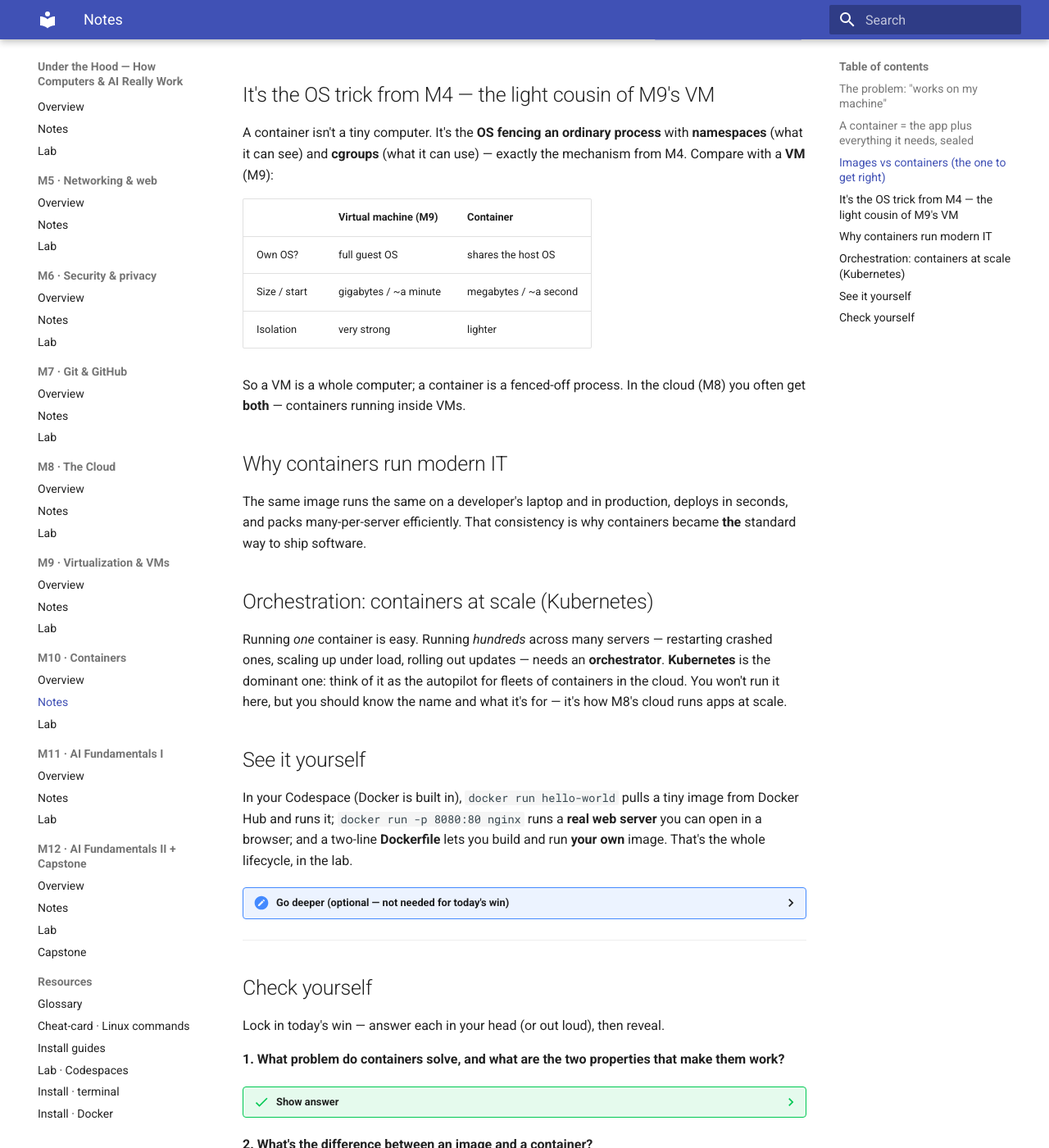
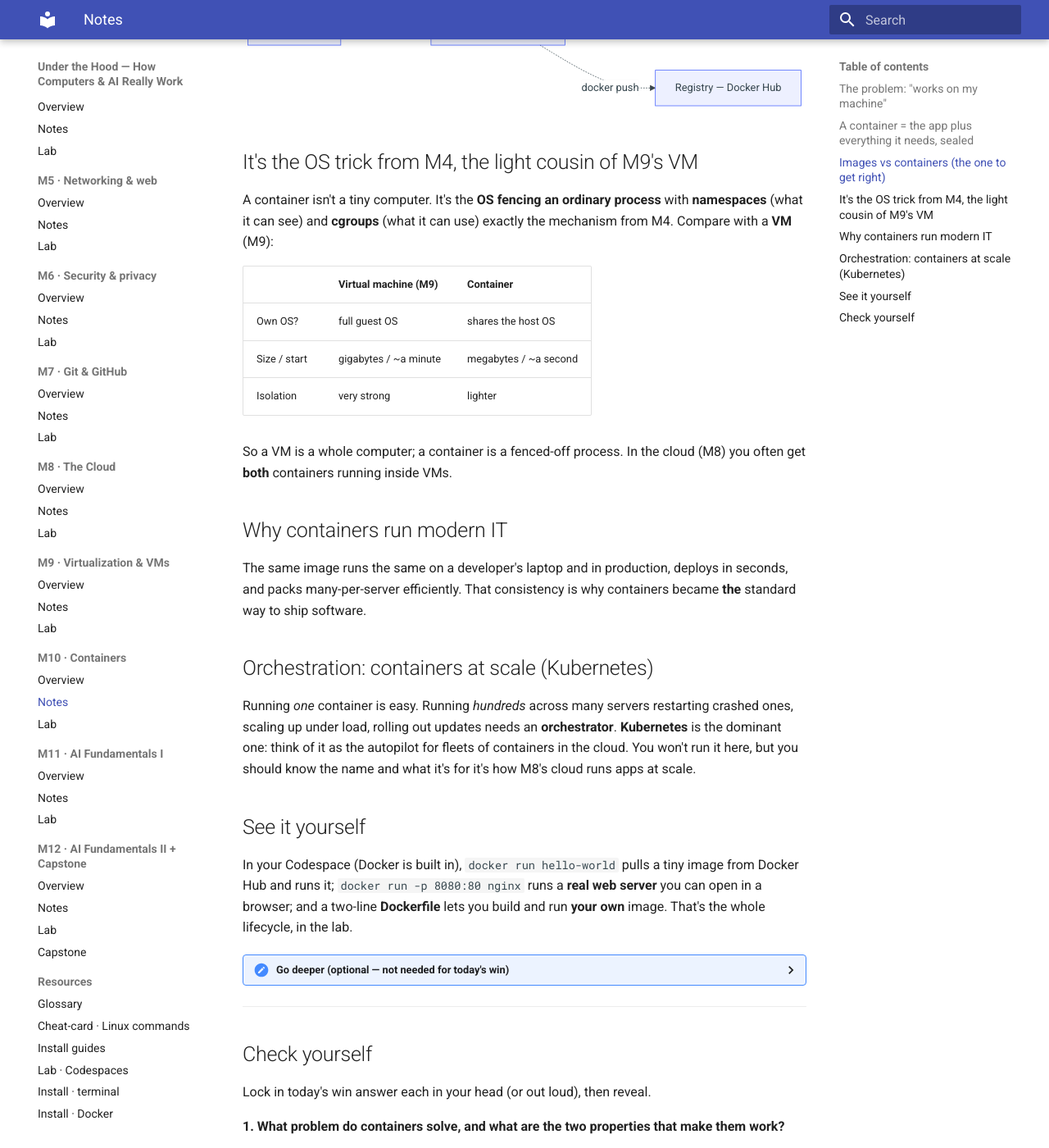
Before and after one commit to ThinkTechConsultingLLC/under-the-hood-course, an MkDocs documentation site: the page built from docs/m10-containers/notes.md, in a window 1280 px wide and 1400 px high, scrolled down 1164 px. Shown: the whole window at 82% size. Built offline with MkDocs 1.6.1 and Material for MkDocs 9.7.7, drawn with Linux system fonts in a browser that asks for light colours; some of the changed text lies outside the part shown.

Commit message:
Refine notes on M10: containers for clarity
Corrected formatting and improved clarity in the notes on containers. Adjusted phrases for consistency and readability.

````diff
--- a/docs/m10-containers/notes.md
+++ b/docs/m10-containers/notes.md
@@ -26,8 +29,8 @@
   IMG -.docker push.-> REG["Registry — Docker Hub"]
 ```
 
-## It's the OS trick from M4 — the light cousin of M9's VM
-A container isn't a tiny computer. It's the **OS fencing an ordinary process** with **namespaces** (what it can see) and **cgroups** (what it can use) — exactly the mechanism from M4. Compare with a **VM** (M9):
+## It's the OS trick from M4, the light cousin of M9's VM
+A container isn't a tiny computer. It's the **OS fencing an ordinary process** with **namespaces** (what it can see) and **cgroups** (what it can use) exactly the mechanism from M4. Compare with a **VM** (M9):
 
 | | Virtual machine (M9) | Container |
 |---|---|---|
@@ -35,13 +38,13 @@
 | Size / start | gigabytes / ~a minute | megabytes / ~a second |
 | Isolation | very strong | lighter |
 
-So a VM is a whole computer; a container is a fenced-off process. In the cloud (M8) you often get **both** — containers running inside VMs.
+So a VM is a whole computer; a container is a fenced-off process. In the cloud (M8) you often get **both** containers running inside VMs.
 
 ## Why containers run modern IT
 The same image runs the same on a developer's laptop and in production, deploys in seconds, and packs many-per-server efficiently. That consistency is why containers became **the** standard way to ship software.
 
 ## Orchestration: containers at scale (Kubernetes)
-Running *one* container is easy. Running *hundreds* across many servers — restarting crashed ones, scaling up under load, rolling out updates — needs an **orchestrator**. **Kubernetes** is the dominant one: think of it as the autopilot for fleets of containers in the cloud. You won't run it here, but you should know the name and what it's for — it's how M8's cloud runs apps at scale.
+Running *one* container is easy. Running *hundreds* across many servers restarting crashed ones, scaling up under load, rolling out updates needs an **orchestrator**. **Kubernetes** is the dominant one: think of it as the autopilot for fleets of containers in the cloud. You won't run it here, but you should know the name and what it's for it's how M8's cloud runs apps at scale.
 
 ## See it yourself
 In your Codespace (Docker is built in), `docker run hello-world` pulls a tiny image from Docker Hub and runs it; `docker run -p 8080:80 nginx` runs a **real web server** you can open in a browser; and a two-line **Dockerfile** lets you build and run **your own** image. That's the whole lifecycle, in the lab.
@@ -50,20 +53,23 @@
 <summary><b>Go deeper (optional — not needed for today's win)</b></summary>
 
 - An image is built from stacked **read-only layers** (copy-on-write), so many images/containers share storage cheaply.
-- A container forgets its changes when deleted — use **volumes** to keep data.
+
+- A container forgets its changes when deleted  use **volumes** to keep data.
+
 - **Docker Compose** runs several containers together (e.g. an app + its database) from one file.
+
 - **OCI** is the open standard so images built with Docker run on other tools too (Podman, etc.).
 </details>
 
----
+--------------------------------------------------------------------------------------------
 
 ## Check yourself
-Lock in today's win — answer each in your head (or out loud), then reveal.
+Lock in today's win answer each in your head (or out loud), then reveal.
 
 **1. What problem do containers solve, and what are the two properties that make them work?**
 
 ??? success "Show answer"
-    They cure the "**works on my machine**" problem by packaging an app with everything it needs. The two properties are **isolation** (fenced off so it can't clash with other apps or disturb the host) and **portability** (build once, run anywhere — same box, same behaviour).
+    They cure the "**works on my machine**" problem by packaging an app with everything it needs. The two properties are **isolation** (fenced off so it can't clash with other apps or disturb the host) and **portability** (build once, run anywhere same box, same behaviour).
 
 **2. What's the difference between an image and a container?**
 
@@ -73,17 +79,17 @@
 **3. How is a container different from a virtual machine?**
 
 ??? success "Show answer"
-    A **VM** is a whole computer with its own **full guest OS** — gigabytes in size, ~a minute to start, with very strong isolation. A **container** is just the **OS fencing an ordinary process** (using **namespaces** and **cgroups**), so it shares the host OS, is megabytes in size, starts in ~a second, with lighter isolation.
+    A **VM** is a whole computer with its own **full guest OS** gigabytes in size, ~a minute to start, with very strong isolation. A **container** is just the **OS fencing an ordinary process** (using **namespaces** and **cgroups**), so it shares the host OS, is megabytes in size, starts in ~a second, with lighter isolation.
 
 **4. What is a Dockerfile, and where are images stored and shared?**
 
 ??? success "Show answer"
-    A **Dockerfile** is the plain-text **recipe** an image is built from. Images are stored and shared in a **registry** — the big public one is **Docker Hub**.
+    A **Dockerfile** is the plain-text **recipe** an image is built from. Images are stored and shared in a **registry** the big public one is **Docker Hub**.
 
 **5. What is orchestration, and what is the dominant tool for it?**
 
 ??? success "Show answer"
-    **Orchestration** is managing containers at scale — restarting crashed ones, scaling up under load, and rolling out updates across many servers. **Kubernetes** is the dominant **orchestrator**, acting like an autopilot for fleets of containers in the cloud.
+    **Orchestration** is managing containers at scale restarting crashed ones, scaling up under load, and rolling out updates across many servers. **Kubernetes** is the dominant **orchestrator**, acting like an autopilot for fleets of containers in the cloud.
 
 ---
 **New words** (also in `resources/glossary.md`): container, image, Dockerfile, registry, Docker, Docker Hub, isolation, portability, port, orchestration, Kubernetes. (Callbacks: namespaces/cgroups (M4), VMs (M9), the cloud (M8).)
````
Also changed, not shown: other parts of docs/m10-containers/notes.md (+8 -5 lines).
